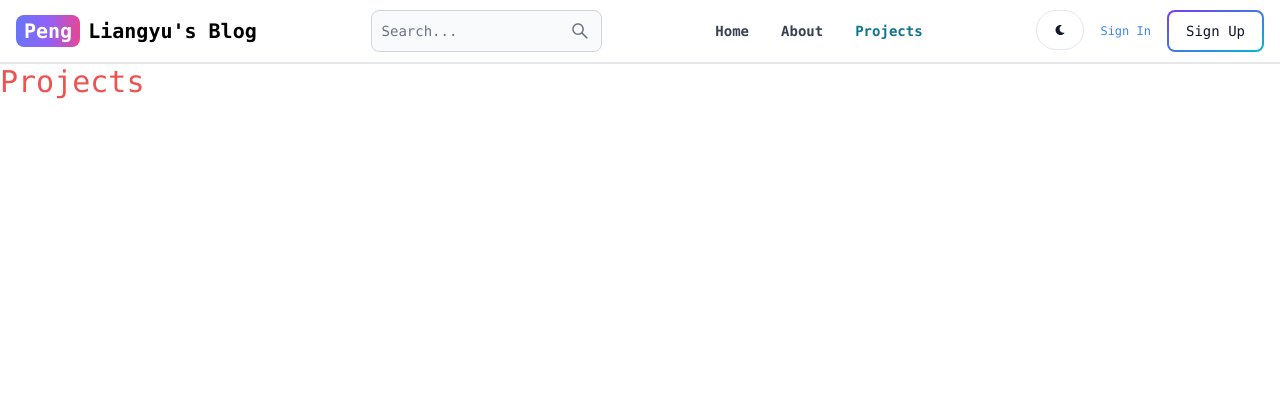
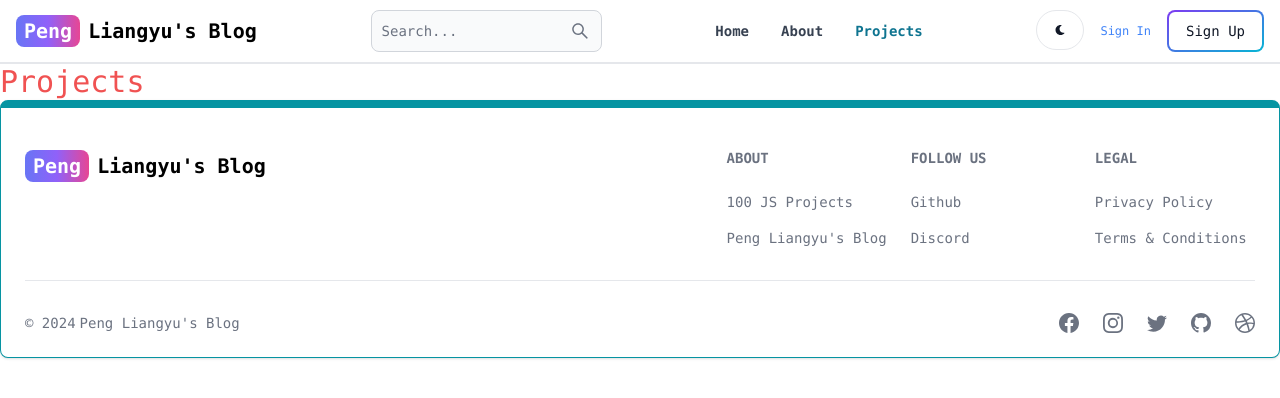
Before and after one commit to lab-peng/mern-blog, a React (Vite) app in the folder client/: page /projects in a window 1280 px wide. Shown: the top 398 px of the page. Built offline with nearby package versions, Linux system fonts and the light colour scheme.

Commit message:
create and add teh footer component

```diff
--- a/client/src/App.jsx
+++ b/client/src/App.jsx
@@ -6,6 +6,8 @@ import SignUp from './pages/SignUp'
 import Dashboard from './pages/Dashboard'
 import Projects from './pages/Projects'
 import Header from './components/Header'
+import FooterCpt from './components/Footer'
+
 
 export default function App() {
   return (
@@ -19,6 +21,7 @@ export default function App() {
         <Route path='/dashboard' element={<Dashboard />}/>
         <Route path='/projects' element={<Projects />}/>
       </Routes>
+      <FooterCpt />
     </BrowserRouter>
   )
 }
--- /dev/null
+++ b/client/src/components/Footer.jsx
@@ -0,0 +1,76 @@
+import { Footer } from 'flowbite-react'
+import { Link } from 'react-router-dom'
+import { BsFacebook, BsInstagram, BsTwitter, BsGithub, BsDribbble } from 'react-icons/bs';
+
+export default function FooterCpt() {
+  return (
+    <Footer container className='border border-t-8 border-teal-500'>
+      <div className='w-full max-w-7xl mx-auto'>
+        <div className='grid w-full justify-between sm:flex md:grid-cols-1'>
+          <div className='mt-5'>
+            <Link to='/' className='self-center whitespace-nowrap text-sm sm:text-xl font-semibold dark:text-white'>
+                <span className='mr-2 px-2 py-1 bg-gradient-to-r from-indigo-500 via-purple-500 to-pink-500 rounded-lg text-white'>Peng</span>
+                Liangyu's Blog
+            </Link>
+          </div>
+          <div className='grid grid-cols-2 gap-8 mt-4 sm:grid-cols-3 sm:gap-6'>
+            <div>
+              <Footer.Title title='About' />
+              <Footer.LinkGroup col>
+                <Footer.Link
+                  href='https://www.100jsprojects.com'
+                  target='_blank'
+                  rel='noopener noreferrer'
+                >
+                  100 JS Projects
+                </Footer.Link>
+                <Footer.Link
+                  href='/about'
+                  target='_blank'
+                  rel='noopener noreferrer'
+                >
+                  Peng Liangyu's Blog
+                </Footer.Link>
+              </Footer.LinkGroup>
+            </div>
+            <div>
+              <Footer.Title title='Follow us' />
+              <Footer.LinkGroup col>
+                <Footer.Link
+                  href='https://www.github.com'
+                  target='_blank'
+                  rel='noopener noreferrer'
+                >
+                  Github
+                </Footer.Link>
+                <Footer.Link href='#'>Discord</Footer.Link>
+              </Footer.LinkGroup>
+            </div>
+            <div>
+              <Footer.Title title='Legal' />
+              <Footer.LinkGroup col>
+                <Footer.Link href='#'>Privacy Policy</Footer.Link>
+                <Footer.Link href='#'>Terms &amp; Conditions</Footer.Link>
+              </Footer.LinkGroup>
+            </div>
+          </div>
+        </div>
+        <Footer.Divider />
+        <div className='w-full sm:flex sm:items-center sm:justify-between'>
+          <Footer.Copyright
+            href='#'
+            by="Peng Liangyu's Blog"
+            year={new Date().getFullYear()}
+          />
+          <div className="flex gap-6 sm:mt-0 mt-4 sm:justify-center">
+            <Footer.Icon href='#' icon={BsFacebook}/>
+            <Footer.Icon href='#' icon={BsInstagram}/>
+            <Footer.Icon href='#' icon={BsTwitter}/>
+            <Footer.Icon href='https://github.com' icon={BsGithub}/>
+            <Footer.Icon href='#' icon={BsDribbble} target='_blank' rel='noopener noreferrer'/>
+          </div>
+        </div>
+      </div>
+    </Footer>
+  );
+}
```
